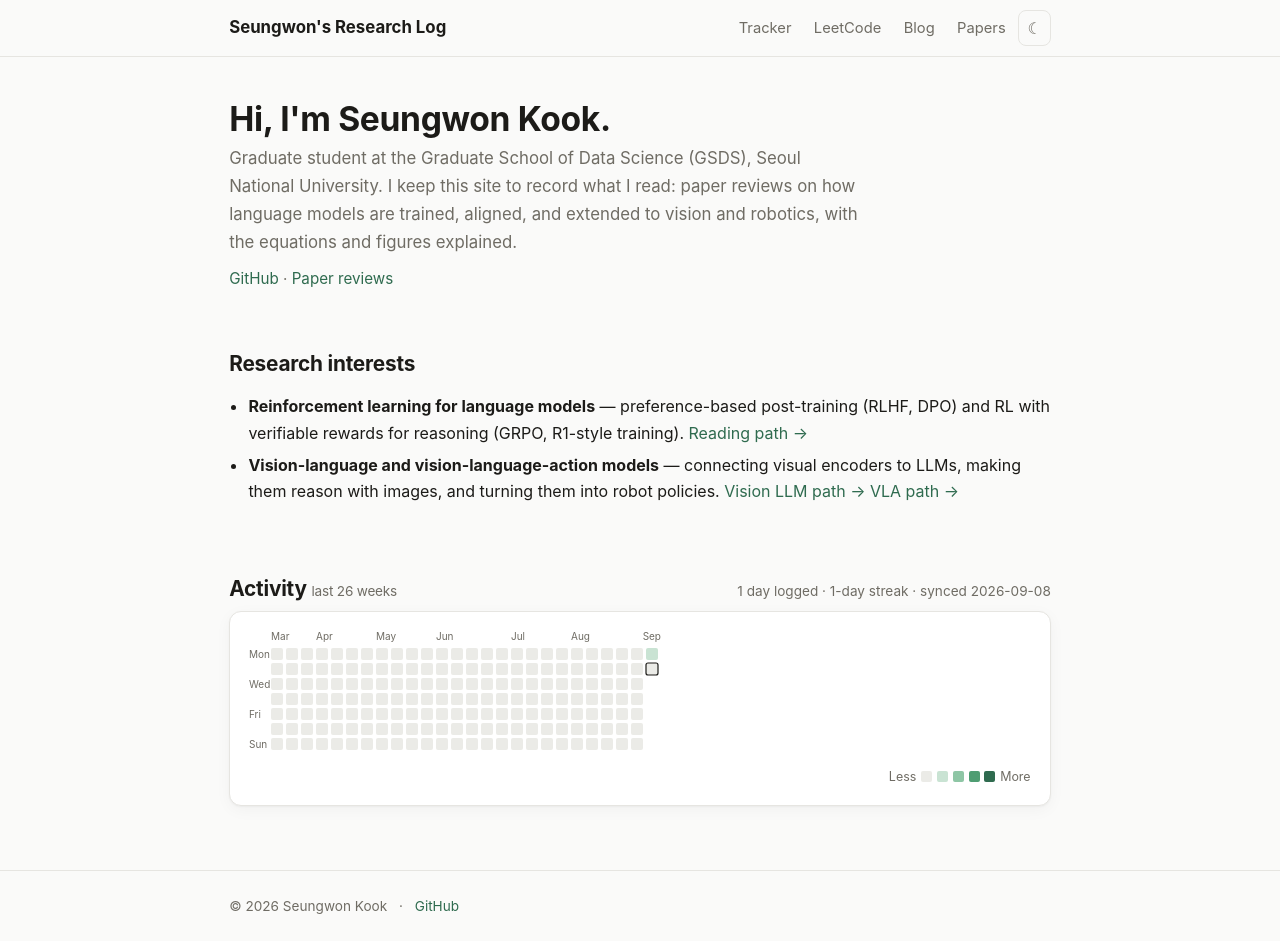
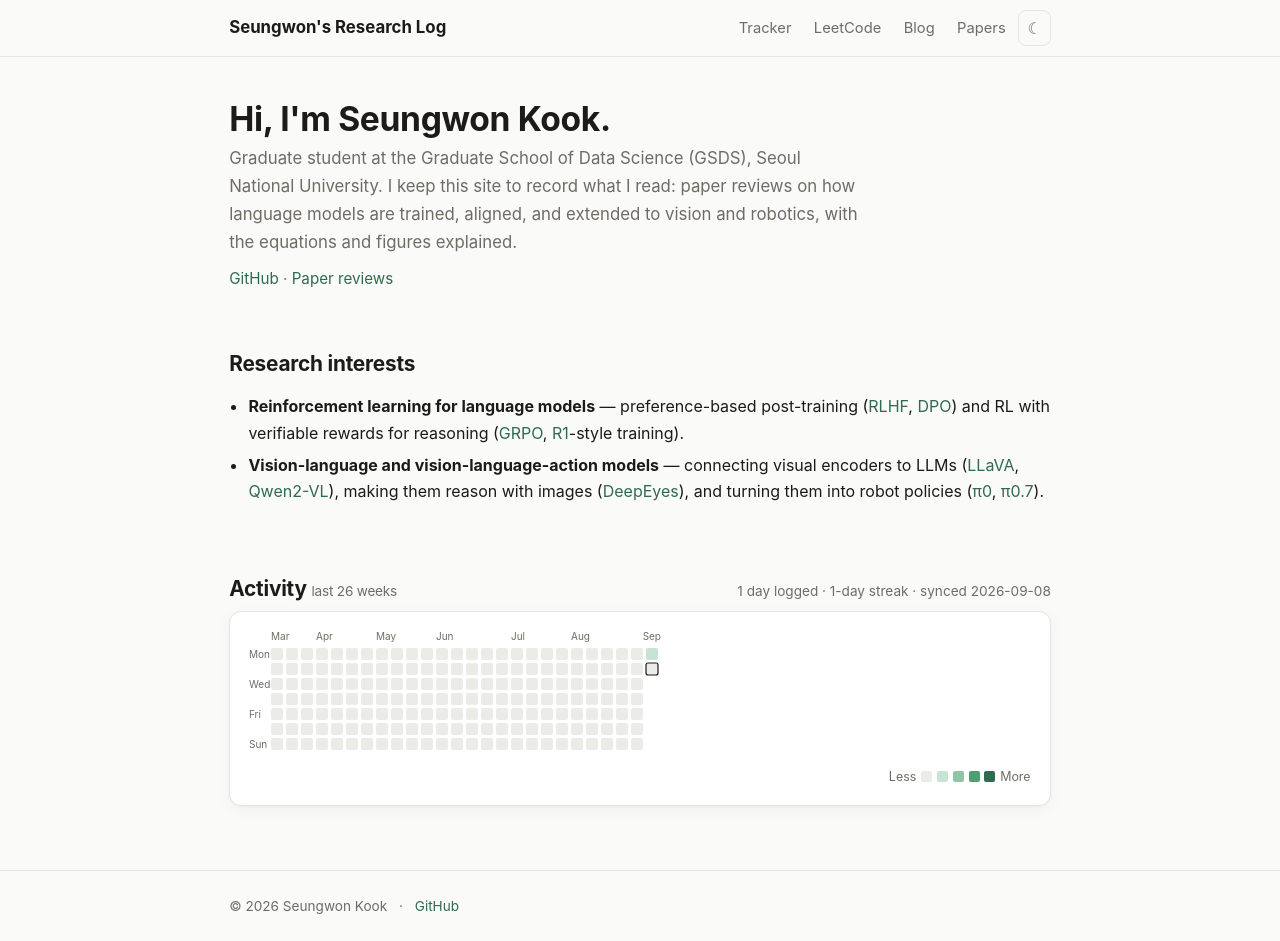
Before and after one commit to Aiant5615/Aiant5615.github.io, a Jekyll site: the page built from index.html, in a window 1280 px wide and 941 px high. Built offline with Jekyll 4.4.1, drawn with Linux system fonts in a browser that asks for light colours.

Commit message:
Home: link the example papers in research interests, drop reading-path links
Co-Authored-By: Claude Fable 5.1 <noreply@anthropic.com>

```diff
--- a/index.html
+++ b/index.html
@@ -9,8 +9,8 @@ layout: default
 
 <h2>Research interests</h2>
 <ul class="interests">
-  <li><b>Reinforcement learning for language models</b> — preference-based post-training (RLHF, DPO) and RL with verifiable rewards for reasoning (GRPO, R1-style training). <a href="{{ '/blog/llm-rl-lineage/' | relative_url }}">Reading path →</a></li>
-  <li><b>Vision-language and vision-language-action models</b> — connecting visual encoders to LLMs, making them reason with images, and turning them into robot policies. <a href="{{ '/blog/multimodal-lineage/' | relative_url }}">Vision LLM path →</a> <a href="{{ '/blog/vla-lineage/' | relative_url }}">VLA path →</a></li>
+  <li><b>Reinforcement learning for language models</b> — preference-based post-training (<a href="{{ '/blog/instructgpt/' | relative_url }}">RLHF</a>, <a href="{{ '/blog/dpo/' | relative_url }}">DPO</a>) and RL with verifiable rewards for reasoning (<a href="{{ '/blog/deepseekmath-grpo/' | relative_url }}">GRPO</a>, <a href="{{ '/blog/deepseek-r1/' | relative_url }}">R1</a>-style training).</li>
+  <li><b>Vision-language and vision-language-action models</b> — connecting visual encoders to LLMs (<a href="{{ '/blog/llava/' | relative_url }}">LLaVA</a>, <a href="{{ '/blog/qwen2-vl/' | relative_url }}">Qwen2-VL</a>), making them reason with images (<a href="{{ '/blog/deepeyes/' | relative_url }}">DeepEyes</a>), and turning them into robot policies (<a href="{{ '/blog/pi0/' | relative_url }}">π0</a>, <a href="{{ '/blog/pi07/' | relative_url }}">π0.7</a>).</li>
 </ul>
 
 <div class="section-head" style="margin-top:2.2rem"><h2>Activity <span class="small muted" style="font-weight:400" id="pub-heat-weeks">last 26 weeks</span></h2><span class="small muted" id="pub-heat-note"></span></div>
```
